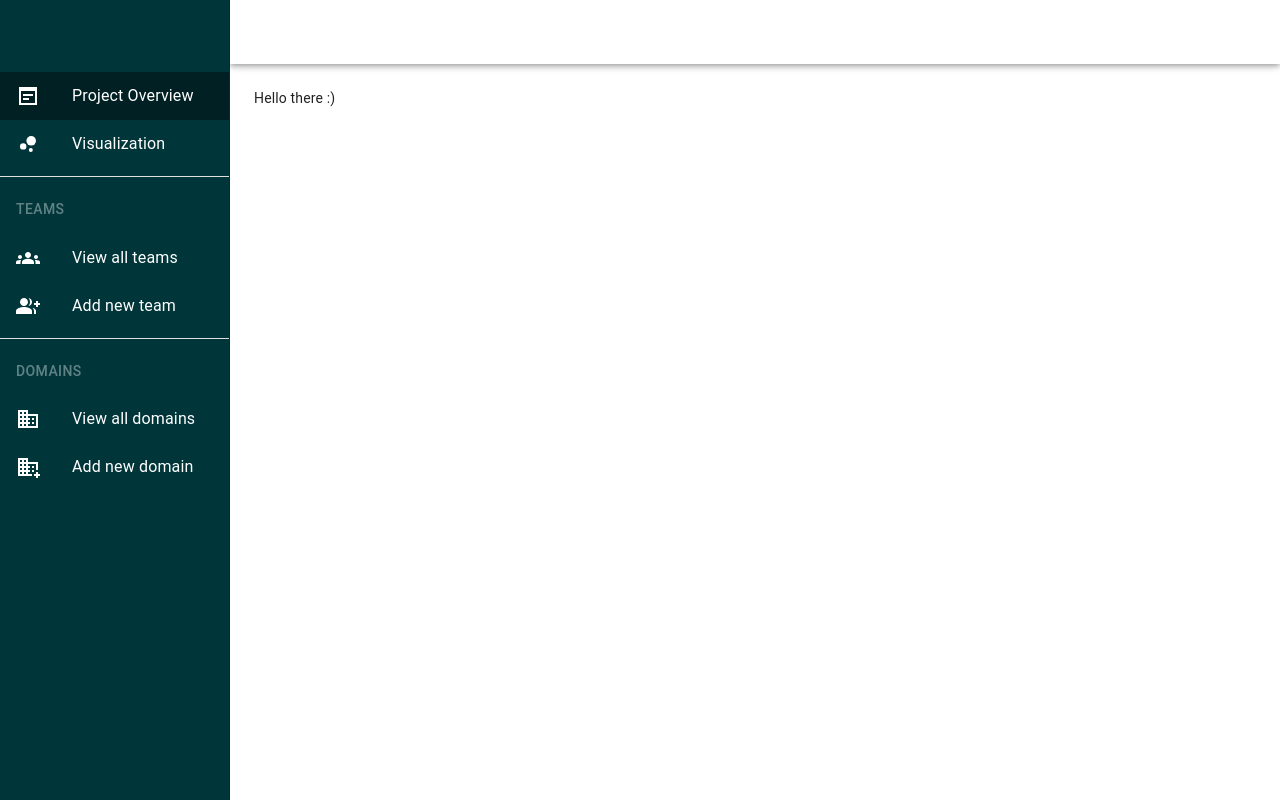
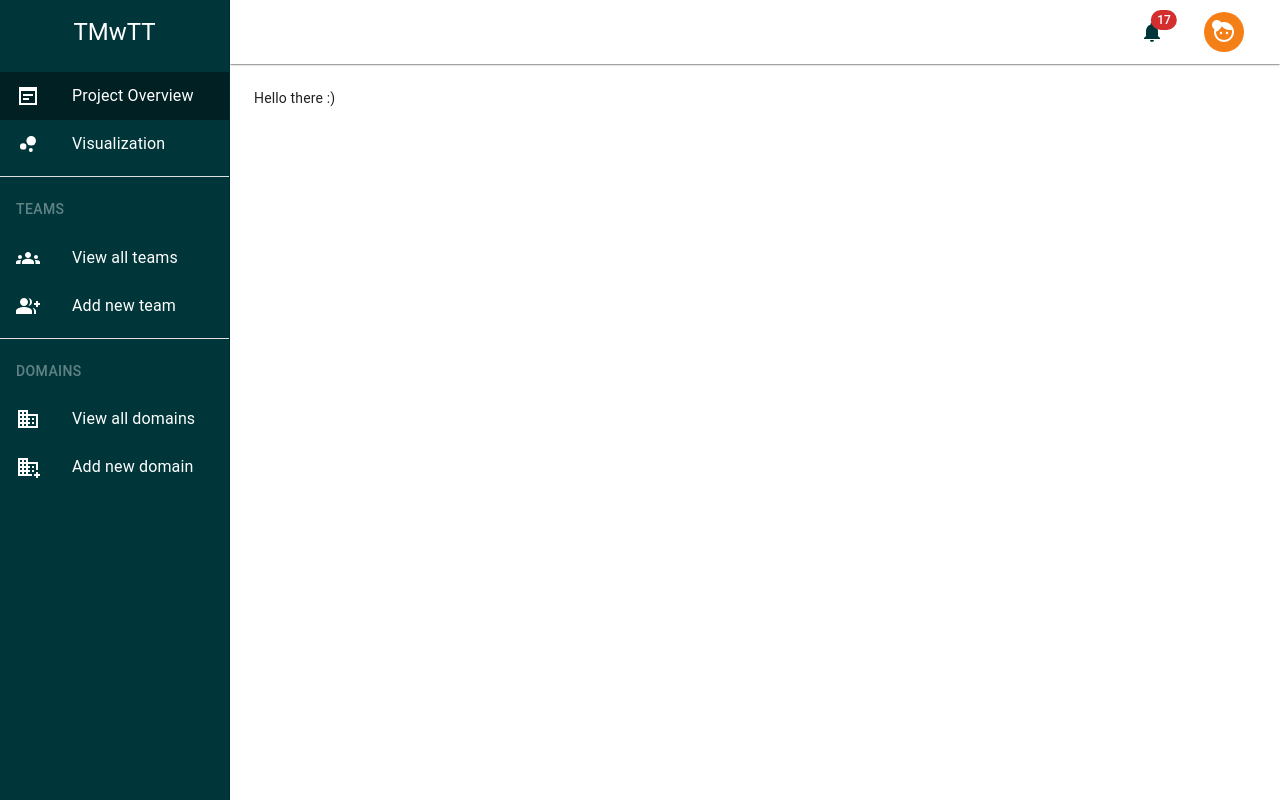
Before and after one commit to feenkind/team-topologies-management, a React (Create React App) app in the folder frontend/: page / in a window 1280 px wide. Built offline with nearby package versions, Linux system fonts and the light colour scheme.

Commit message:
Add dummy header items

```diff
--- a/frontend/src/components/Header.tsx
+++ b/frontend/src/components/Header.tsx
@@ -1,11 +1,67 @@
 import * as React from 'react';
-import { Typography } from '@mui/material';
+import { Avatar, Badge, Box, IconButton, Menu, MenuItem } from '@mui/material';
+import Face4SharpIcon from '@mui/icons-material/Face4Sharp';
+import NotificationsIcon from '@mui/icons-material/Notifications';
+import { yellow } from '@mui/material/colors';
 
 const Header: React.FC = () => {
+  const [anchorElement, setAnchorElement] = React.useState<null | HTMLElement>(
+    null,
+  );
+  const handleMenu = (event: React.MouseEvent<HTMLElement>) => {
+    setAnchorElement(event.currentTarget);
+  };
+
+  const handleClose = () => {
+    setAnchorElement(null);
+  };
+
   return (
-    <Typography variant="h6" noWrap component="div">
-      Header
-    </Typography>
+    <>
+      <Box sx={{ display: 'flex' }}>
+        <IconButton
+          size="large"
+          aria-label="show 17 new notifications"
+          color="inherit"
+          sx={{ mr: 2, borderRadius: 0 }}
+        >
+          <Badge badgeContent={17} color="error">
+            <NotificationsIcon />
+          </Badge>
+        </IconButton>
+        <IconButton
+          size="large"
+          aria-label="account of current user"
+          aria-controls="menu-appbar"
+          aria-haspopup="true"
+          onClick={handleMenu}
+          color="inherit"
+          sx={{ borderRadius: 0 }}
+        >
+          <Avatar sx={{ bgcolor: yellow[900] }}>
+            <Face4SharpIcon />
+          </Avatar>
+        </IconButton>
+        <Menu
+          id="menu-appbar"
+          anchorEl={anchorElement}
+          anchorOrigin={{
+            vertical: 'top',
+            horizontal: 'right',
+          }}
+          keepMounted
+          transformOrigin={{
+            vertical: 'top',
+            horizontal: 'right',
+          }}
+          open={Boolean(anchorElement)}
+          onClose={handleClose}
+          sx={{ mt: '40px' }}
+        >
+          <MenuItem onClick={handleClose}>This is a dummy account.</MenuItem>
+        </Menu>
+      </Box>
+    </>
   );
 };
 
--- a/frontend/src/components/Layout.tsx
+++ b/frontend/src/components/Layout.tsx
@@ -1,18 +1,23 @@
 import * as React from 'react';
-import { AppBar, Box, Drawer, IconButton, Toolbar } from '@mui/material';
+import {
+  AppBar,
+  Box,
+  Drawer,
+  IconButton,
+  Toolbar,
+  Typography,
+} from '@mui/material';
 import Sidebar from './Sidebar';
 import Header from './Header';
 import MenuIcon from '@mui/icons-material/Menu';
 import { sidebarMenuItems } from '../constants/navItems';
 
 interface ILayoutProps {
-  activeHeaderMenuItem?: string;
   activeSidebarMenuItem?: sidebarMenuItems;
   children: React.ReactNode;
 }
 
 const Layout: React.FC<ILayoutProps> = ({
-  activeHeaderMenuItem,
   activeSidebarMenuItem,
   children,
 }: ILayoutProps) => {
@@ -30,9 +35,15 @@ const Layout: React.FC<ILayoutProps> = ({
         sx={{
           width: { sm: `calc(100% - ${drawerWidth}px)` },
           ml: { sm: `${drawerWidth}px` },
+          boxShadow: 1,
         }}
       >
-        <Toolbar sx={{ backgroundColor: 'background.paper' }}>
+        <Toolbar
+          sx={{
+            backgroundColor: 'background.paper',
+            color: 'primary.dark',
+          }}
+        >
           <IconButton
             color="inherit"
             aria-label="open drawer"
@@ -42,6 +53,14 @@ const Layout: React.FC<ILayoutProps> = ({
           >
             <MenuIcon />
           </IconButton>
+          <Box sx={{ flexGrow: 1 }}>
+            <Typography
+              sx={{ display: { xs: 'block', sm: 'none' } }}
+              variant="h4"
+            >
+              TMwTT
+            </Typography>
+          </Box>
           <Header />
         </Toolbar>
       </AppBar>
--- a/frontend/src/components/Sidebar.tsx
+++ b/frontend/src/components/Sidebar.tsx
@@ -60,7 +60,9 @@ const Sidebar: React.FC<ISidebarProps> = ({
 }: ISidebarProps) => {
   return (
     <>
-      <Toolbar />
+      <Toolbar sx={{ alignSelf: 'center' }}>
+        <Typography variant="h5">TMwTT</Typography>
+      </Toolbar>
       <List>
         <MenuItem
           icon={<WysiwygSharpIcon />}
@@ -73,7 +75,7 @@ const Sidebar: React.FC<ISidebarProps> = ({
           selected={activeMenuItem === sidebarMenuItems.VISUALIZATION}
         />
       </List>
-      <Divider sx={{ backgroundColor: 'primary.contrastText' }} />
+      <Divider sx={{ backgroundColor: 'background.paper' }} />
       <List>
         <ListItemButton disabled={true}>
           <ListItemText>
@@ -92,7 +94,7 @@ const Sidebar: React.FC<ISidebarProps> = ({
           selected={activeMenuItem === sidebarMenuItems.ADD_TEAM}
         />
       </List>
-      <Divider sx={{ backgroundColor: 'primary.contrastText' }} />
+      <Divider sx={{ backgroundColor: 'background.paper' }} />
       <List>
         <ListItemButton disabled={true}>
           <ListItemText>
--- a/frontend/src/container/Dashboard/index.tsx
+++ b/frontend/src/container/Dashboard/index.tsx
@@ -5,10 +5,7 @@ import { sidebarMenuItems } from '../../constants/navItems';
 
 const Dashboard: React.FC = () => {
   return (
-    <Layout
-      activeSidebarMenuItem={sidebarMenuItems.OVERVIEW}
-      activeHeaderMenuItem={sidebarMenuItems.OVERVIEW}
-    >
+    <Layout activeSidebarMenuItem={sidebarMenuItems.OVERVIEW}>
       <Typography variant="body2" component="div">
         Hello there :)
       </Typography>
```
